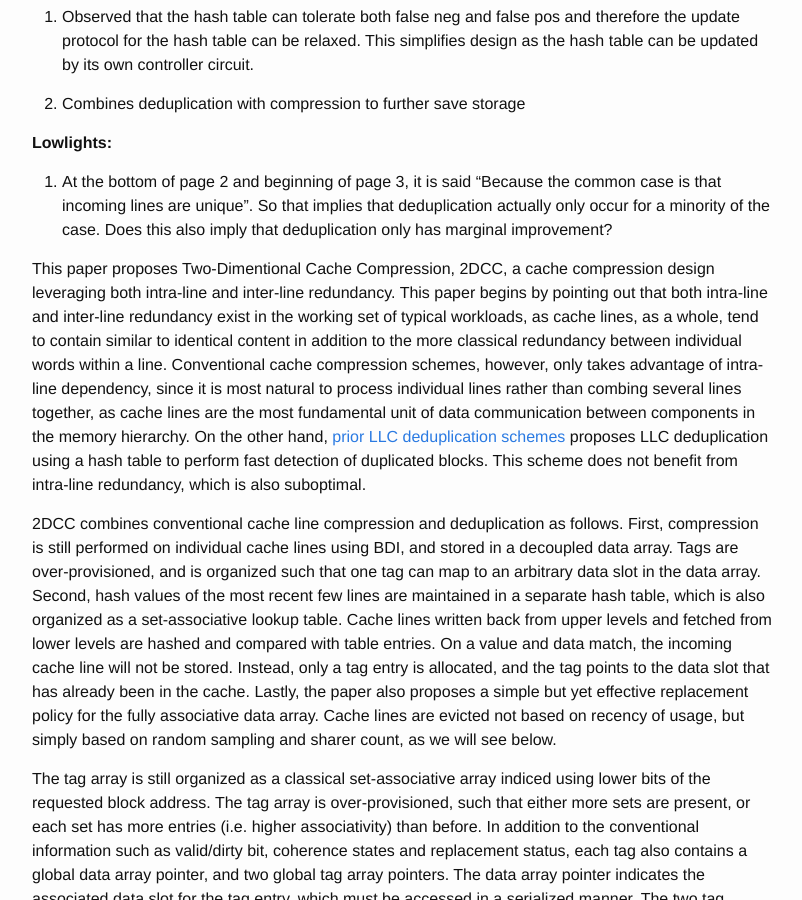
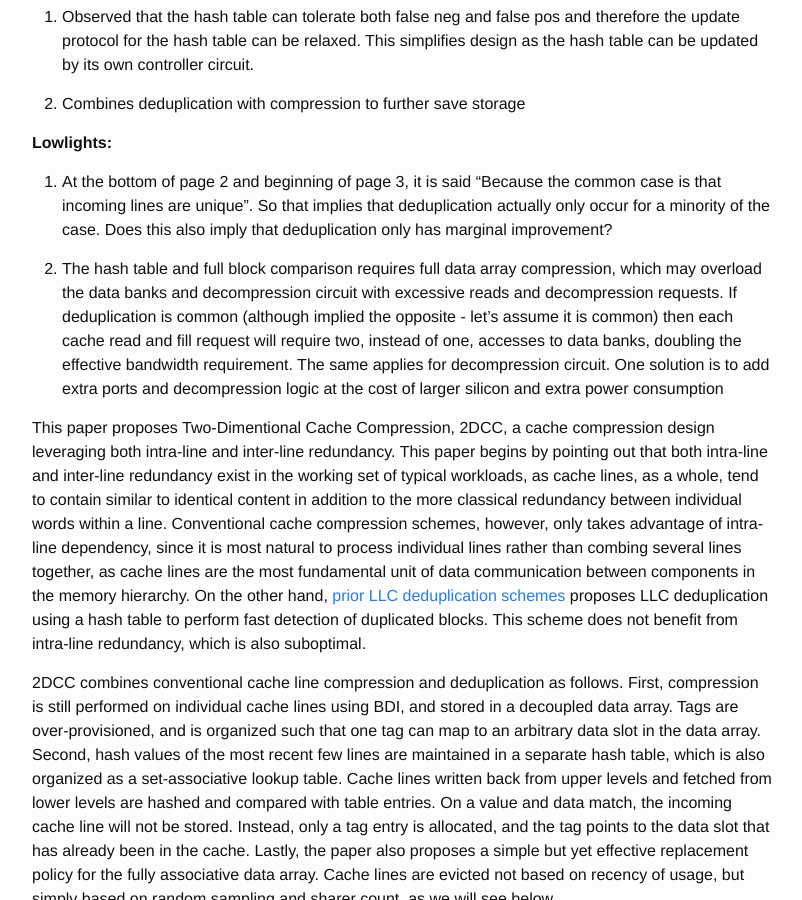
Before and after one commit to wangziqi2013/wangziqi2013.github.io, a Jekyll site: the page built from _posts/2020-07-22-2dcc.markdown, in a window 1280 px wide and 900 px high, scrolled down 526 px. Shown: the whole window, without its empty margins (238-1040 px from the left). Built offline with Jekyll 4.4.1, drawn with Linux system fonts in a browser that asks for light colours.

Commit message:
Adding lowlight

```diff
--- a/_posts/2020-07-22-2dcc.markdown
+++ b/_posts/2020-07-22-2dcc.markdown
@@ -25,6 +25,13 @@ version_mgmt:
 1. At the bottom of page 2 and beginning of page 3, it is said "Because the common case is that incoming lines are unique".
    So that implies that deduplication actually only occur for a minority of the case. Does this also imply that
    deduplication only has marginal improvement?
+
+2. The hash table and full block comparison requires full data array compression, which may overload the data banks
+   and decompression circuit with excessive reads and decompression requests. If deduplication is common
+   (although implied the opposite - let's assume it is common)
+   then each cache read and fill request will require two, instead of one, accesses to data banks, doubling the
+   effective bandwidth requirement. The same applies for decompression circuit.
+   One solution is to add extra ports and decompression logic at the cost of larger silicon and extra power consumption
 
 This paper proposes Two-Dimentional Cache Compression, 2DCC, a cache compression design leveraging both intra-line and
 inter-line redundancy. This paper begins by pointing out that both intra-line and inter-line redundancy exist in the
```
